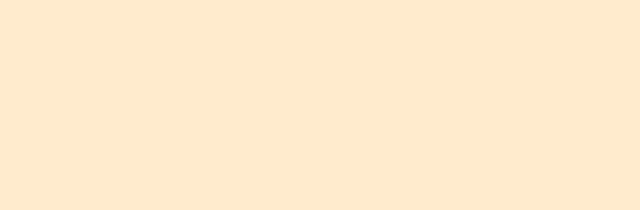
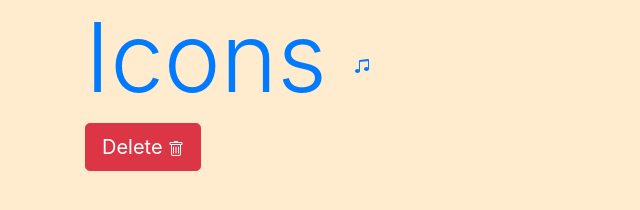
Before and after one commit to over45Codes/WebDev, a plain HTML site: page Bootstrap/Different Icons /index.html in a window 1280 px wide. Shown: the whole page, without its empty margins (0-640 px from the left). Drawn offline with nearby package versions, Linux system fonts and the light colour scheme; files that its build step writes are made by us from their sources.

Commit message:
trash icon added with svg path

```diff
--- a/Bootstrap/Different Icons /index.html
+++ b/Bootstrap/Different Icons /index.html
@@ -15,6 +15,46 @@
     <link rel="stylesheet" href="app.css" />
   </head>
   <body>
+    <div class="container">
+      <h1 class="display-1 text-primary">
+        Icons
+        <svg
+          xmlns="http://www.w3.org/2000/svg"
+          width="16"
+          height="16"
+          fill="currentColor"
+          class="bi bi-music-note-beamed"
+          viewBox="0 0 16 16"
+        >
+          <path
+            d="M6 13c0 1.105-1.12 2-2.5 2S1 14.105 1 13c0-1.104 1.12-2 2.5-2s2.5.896 2.5 2zm9-2c0 1.105-1.12 2-2.5 2s-2.5-.895-2.5-2 1.12-2 2.5-2 2.5.895 2.5 2z"
+          />
+          <path fill-rule="evenodd" d="M14 11V2h1v9h-1zM6 3v10H5V3h1z" />
+          <path
+            d="M5 2.905a1 1 0 0 1 .9-.995l8-.8a1 1 0 0 1 1.1.995V3L5 4V2.905z"
+          />
+        </svg>
+      </h1>
+      <button class="btn btn-lg btn-danger">
+        Delete
+        <svg
+          xmlns="http://www.w3.org/2000/svg"
+          width="16"
+          height="16"
+          fill="currentColor"
+          class="bi bi-trash"
+          viewBox="0 0 16 16"
+        >
+          <path
+            d="M5.5 5.5A.5.5 0 0 1 6 6v6a.5.5 0 0 1-1 0V6a.5.5 0 0 1 .5-.5zm2.5 0a.5.5 0 0 1 .5.5v6a.5.5 0 0 1-1 0V6a.5.5 0 0 1 .5-.5zm3 .5a.5.5 0 0 0-1 0v6a.5.5 0 0 0 1 0V6z"
+          />
+          <path
+            fill-rule="evenodd"
+            d="M14.5 3a1 1 0 0 1-1 1H13v9a2 2 0 0 1-2 2H5a2 2 0 0 1-2-2V4h-.5a1 1 0 0 1-1-1V2a1 1 0 0 1 1-1H6a1 1 0 0 1 1-1h2a1 1 0 0 1 1 1h3.5a1 1 0 0 1 1 1v1zM4.118 4 4 4.059V13a1 1 0 0 0 1 1h6a1 1 0 0 0 1-1V4.059L11.882 4H4.118zM2.5 3V2h11v1h-11z"
+          />
+        </svg>
+      </button>
+    </div>
     <script
       src="https://code.jquery.com/jquery-3.5.1.slim.min.js"
       integrity="sha384-DfXdz2htPH0lsSSs5nCTpuj/zy4C+OGpamoFVy38MVBnE+IbbVYUew+OrCXaRkfj"
```
